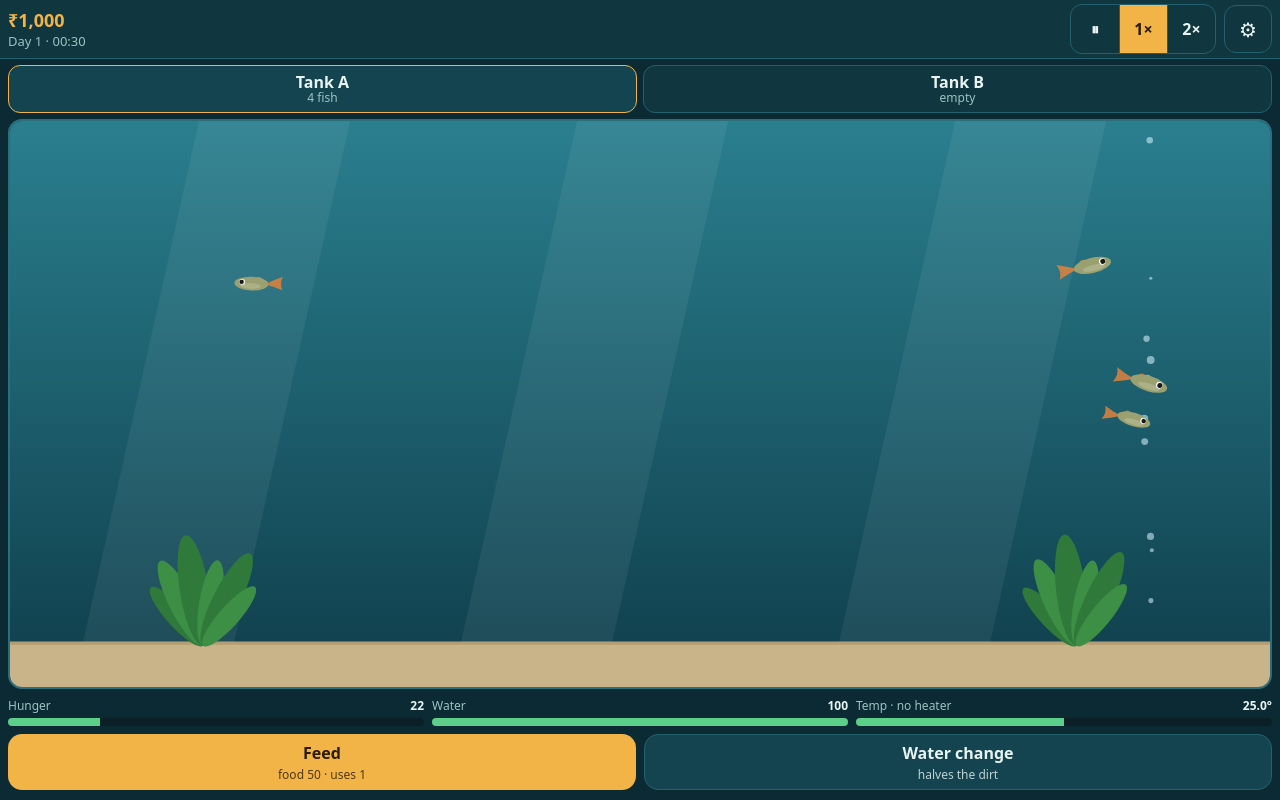
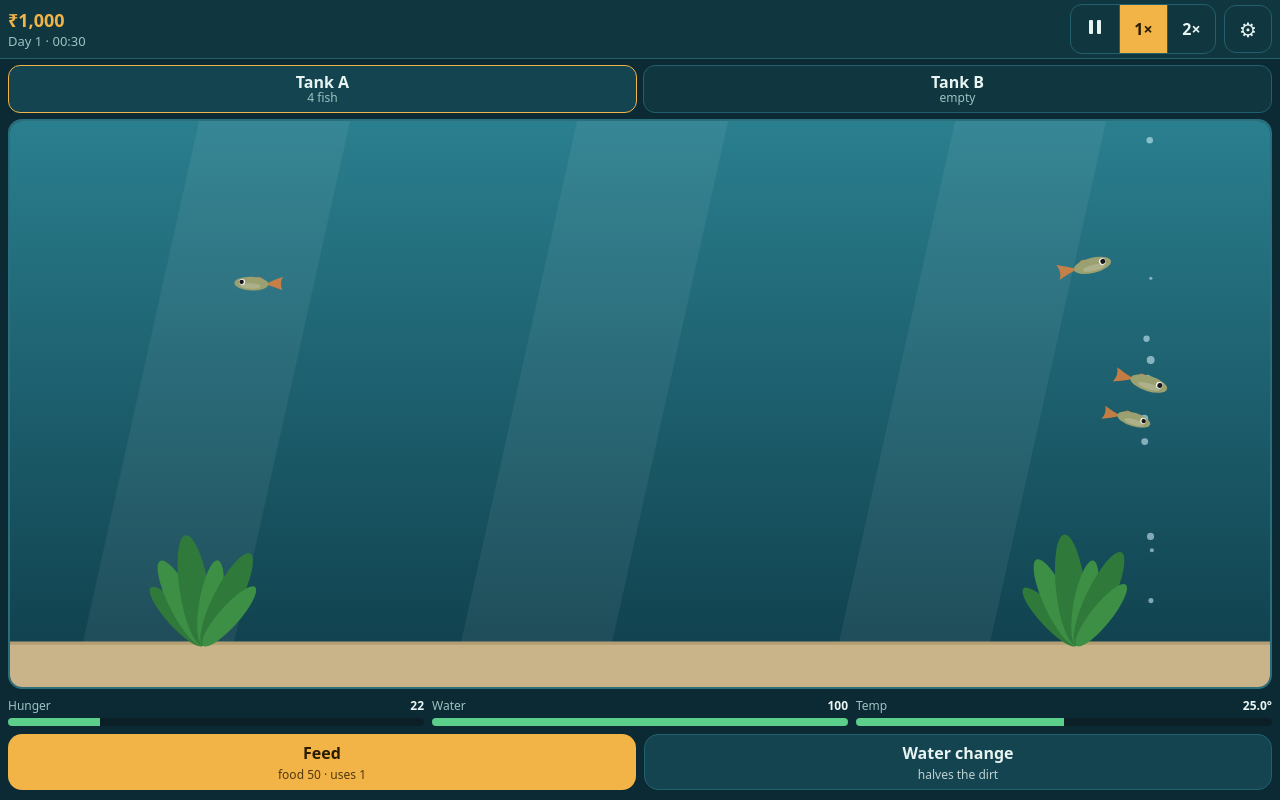
Before and after one commit to prab2112/fin-and-fern, a React (Vite) app: page / in a window 1280 px wide. Built offline with nearby package versions, Linux system fonts and the light colour scheme.

Commit message:
fix(ui): svg pause icon and single-line temp meter at 360 px
Co-Authored-By: Claude Opus 5.5 <noreply@anthropic.com>
Claude-Session: https://claude.ai/code/session_01CZpXaUYBfo38DoiFN5ZSts

```diff
--- a/src/ui/Meters.tsx
+++ b/src/ui/Meters.tsx
@@ -1,5 +1,5 @@
 import { content } from '../content';
-import { heaterMaxC, wq } from '../sim/water';
+import { wq } from '../sim/water';
 import type { Tank } from '../sim/types';
 
 interface MeterProps {
@@ -33,7 +33,6 @@ export function Meters({ tank }: { tank: Tank }) {
   const n = tank.fish.length;
   const hunger = n === 0 ? 0 : tank.fish.reduce((s, f) => s + f.hunger, 0) / n;
   const quality = wq(tank.dirt);
-  const heater = heaterMaxC(tank.heaterLevel);
   return (
     <div className="meters">
       <Meter
@@ -57,7 +56,7 @@ export function Meters({ tank }: { tank: Tank }) {
         }
       />
       <Meter
-        label={heater === null ? 'Temp · no heater' : 'Temp'}
+        label="Temp"
         value={`${tank.tempC.toFixed(1)}°`}
         fill={(tank.tempC - 15) / 20}
         tone="good"
--- a/src/ui/TopBar.tsx
+++ b/src/ui/TopBar.tsx
@@ -1,9 +1,18 @@
+import type { ReactNode } from 'react';
 import type { Speed } from '../sim/types';
 import { dayClock, rupees } from './format';
 import { useGame } from './storeContext';
 
-const SPEEDS: { speed: Speed; label: string; aria: string }[] = [
-  { speed: 0, label: '⏸', aria: 'Pause' },
+// Drawn as SVG: the ⏸ glyph is missing from many Android fonts.
+const PauseIcon = () => (
+  <svg width="14" height="16" viewBox="0 0 14 16" aria-hidden="true">
+    <rect x="1" y="1" width="4" height="14" rx="1" fill="currentColor" />
+    <rect x="9" y="1" width="4" height="14" rx="1" fill="currentColor" />
+  </svg>
+);
+
+const SPEEDS: { speed: Speed; label: ReactNode; aria: string }[] = [
+  { speed: 0, label: <PauseIcon />, aria: 'Pause' },
   { speed: 1, label: '1×', aria: 'Normal speed' },
   { speed: 2, label: '2×', aria: 'Double speed' },
 ];
```
